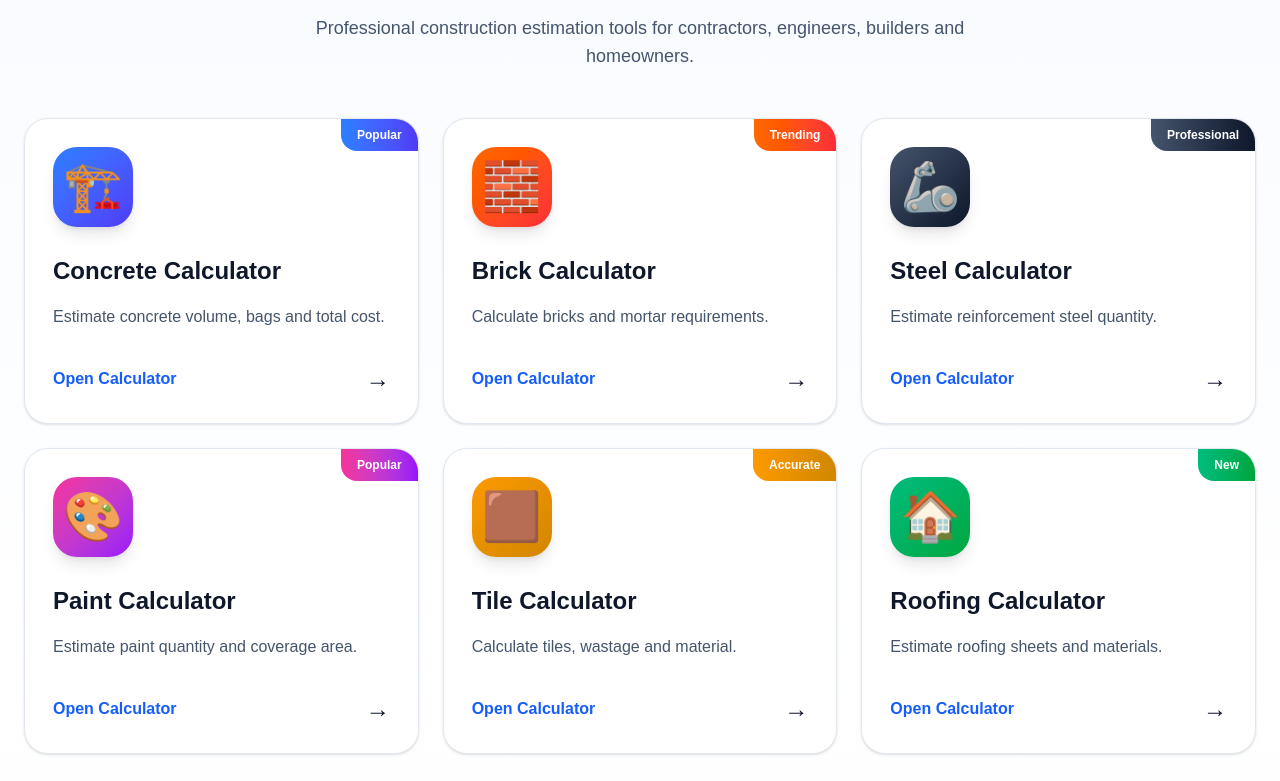
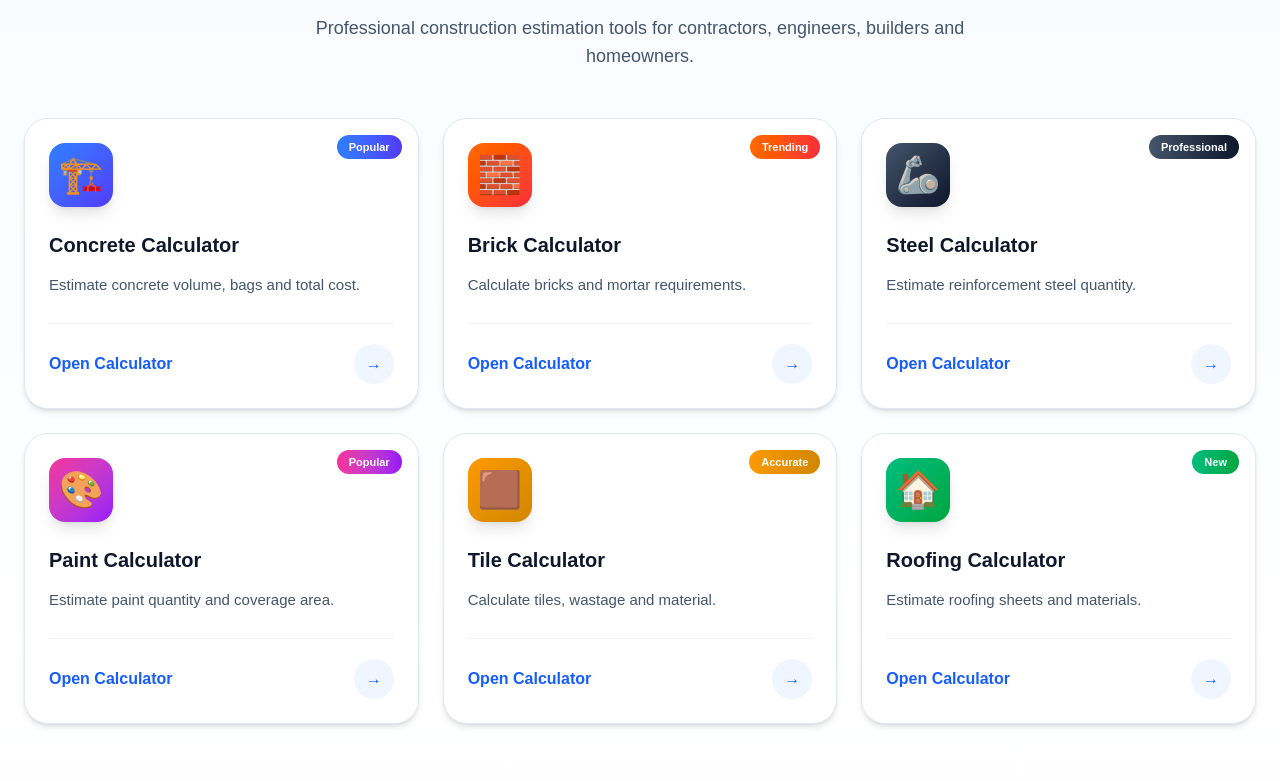
Before and after one commit to km7max-cmd/cornerspan, a Next.js app: page / in a window 1280 px wide. Shown: the part 1159-1940 px from the top of the page. Built offline with nearby package versions, Linux system fonts and the light colour scheme.

Commit message:
Refactor CategoryCard component layout and styles

```diff
--- a/components/CategoryCard.tsx
+++ b/components/CategoryCard.tsx
@@ -66,41 +66,40 @@ export default function CategoryCard({ title }: Props) {
 
   return (
     <Link href={`/calculators/${slug}`}>
-      <div className="group relative overflow-hidden rounded-3xl border border-slate-200 bg-white p-7 shadow-sm transition-all duration-300 hover:-translate-y-2 hover:shadow-2xl">
+      <article className="group relative flex h-full flex-col overflow-hidden rounded-3xl border border-slate-200 bg-white p-6 shadow-md transition-all duration-300 hover:-translate-y-2 hover:border-blue-200 hover:shadow-2xl">
+
+        <span
+          className={`absolute right-4 top-4 rounded-full bg-gradient-to-r ${item.color} px-3 py-1 text-[11px] font-semibold text-white`}
+        >
+          {item.badge}
+        </span>
 
         <div
-          className={`absolute right-0 top-0 rounded-bl-2xl bg-gradient-to-r ${item.color} px-4 py-2 text-xs font-bold text-white`}
-        >
-          {item.badge}
-        </div>
-
-        <div
-          className={`flex h-20 w-20 items-center justify-center rounded-3xl bg-gradient-to-br ${item.color} text-5xl shadow-lg transition duration-300 group-hover:scale-110`}
+          className={`flex h-16 w-16 items-center justify-center rounded-2xl bg-gradient-to-br ${item.color} text-4xl shadow-lg transition-transform duration-300 group-hover:scale-110`}
         >
           {item.icon}
         </div>
-
-        <h3 className="mt-7 text-2xl font-black text-slate-900">
+                <h3 className="mt-6 text-xl font-black text-slate-900">
           {title}
         </h3>
 
-        <p className="mt-4 leading-7 text-slate-600">
+        <p className="mt-3 flex-1 text-[15px] leading-7 text-slate-600">
           {item.description}
         </p>
 
-        <div className="mt-8 flex items-center justify-between">
+        <div className="mt-6 flex items-center justify-between border-t border-slate-100 pt-5">
 
-          <span className="font-semibold text-blue-600">
+          <span className="font-semibold text-blue-600 transition-colors group-hover:text-blue-700">
             Open Calculator
           </span>
 
-          <span className="text-2xl transition group-hover:translate-x-2">
+          <div className="flex h-10 w-10 items-center justify-center rounded-full bg-blue-50 text-blue-600 transition-all duration-300 group-hover:translate-x-1 group-hover:bg-blue-600 group-hover:text-white">
             →
-          </span>
+          </div>
 
         </div>
 
-      </div>
+      </article>
     </Link>
   );
 }
```
